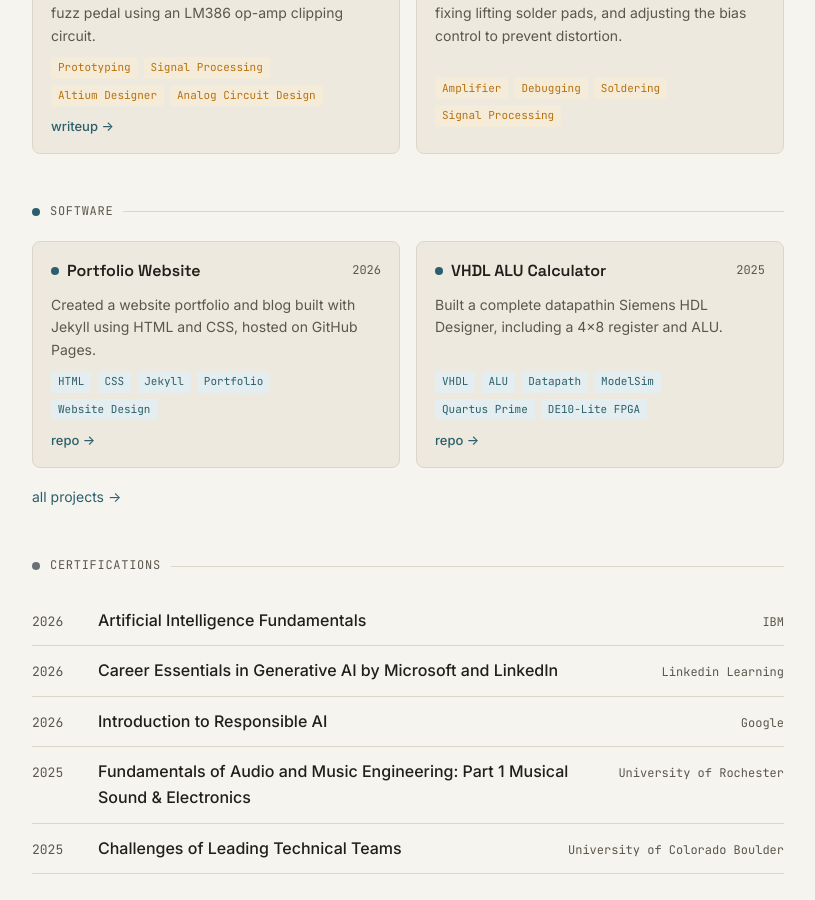
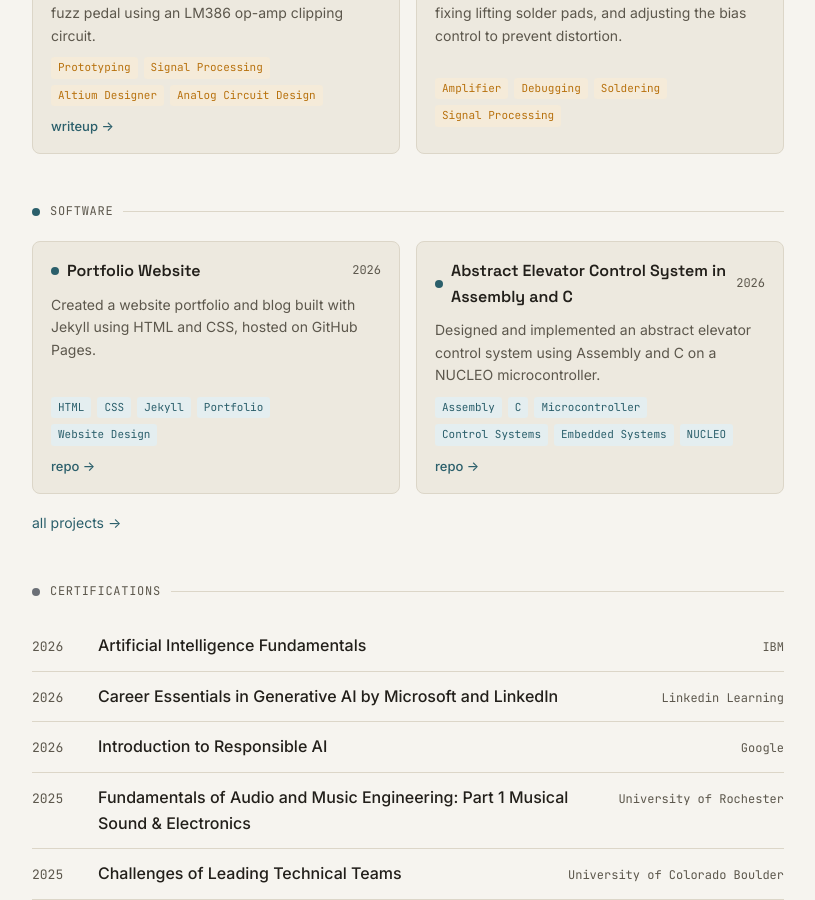
Before and after one commit to LucasBucht/LucasBucht.github.io, a Jekyll site: the page built from index.html, in a window 1280 px wide and 900 px high, scrolled down 1210 px. Shown: the whole window, without its empty margins (232-1047 px from the left). Built offline with Jekyll 4.4.1, drawn with Linux system fonts in a browser that asks for light colours.

Commit message:
Updated projects to add another software project

```diff
--- a/_data/projects.yml
+++ b/_data/projects.yml
@@ -10,9 +10,20 @@
   writeup: ""
   year: 2026
 
+- name: Abstract Elevator Control System in Assembly and C
+  category: software
+  featured: true
+  description: "Designed and implemented an abstract elevator control system using Assembly and C on a NUCLEO microcontroller."
+  tags: [Assembly, C, Microcontroller, Control Systems, Embedded Systems, NUCLEO]
+  repo: https://github.com/LucasBucht/ECE0202_FinalProject/tree/main
+  demo: ""
+  image: ""
+  writeup: ""
+  year: 2026
+
 - name: VHDL ALU Calculator
   category: software
-  featured: true
+  featured: false
   description: "Built a complete datapathin Siemens HDL Designer, including a 4x8 register and ALU."
   tags: [VHDL, ALU, Datapath, ModelSim, Quartus Prime, DE10-Lite FPGA]
   repo: https://github.com/LucasBucht/Pitt-ECE0201/tree/main/Datapath_and_Control
```
Also changed, not shown: 7 other files.
